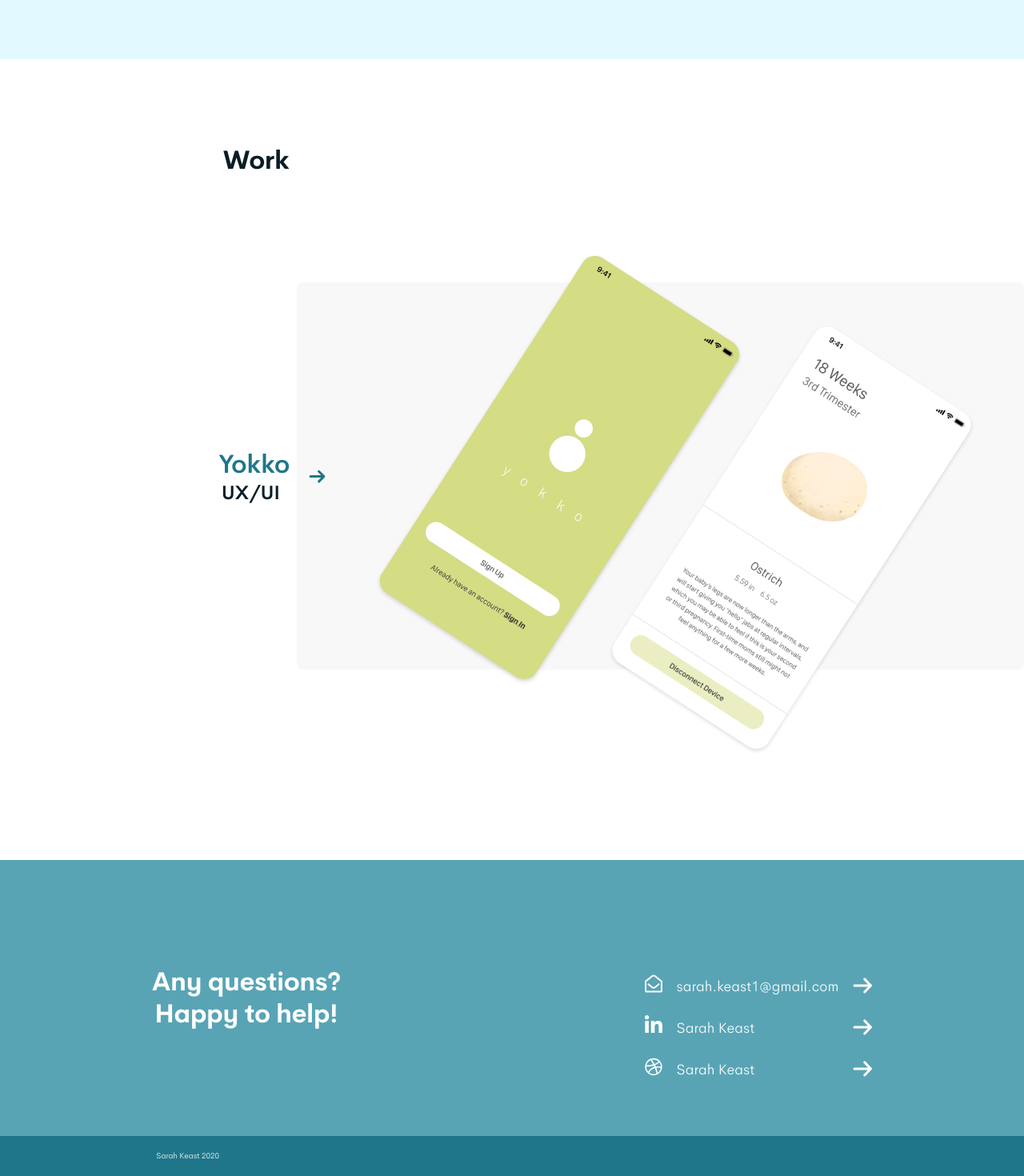
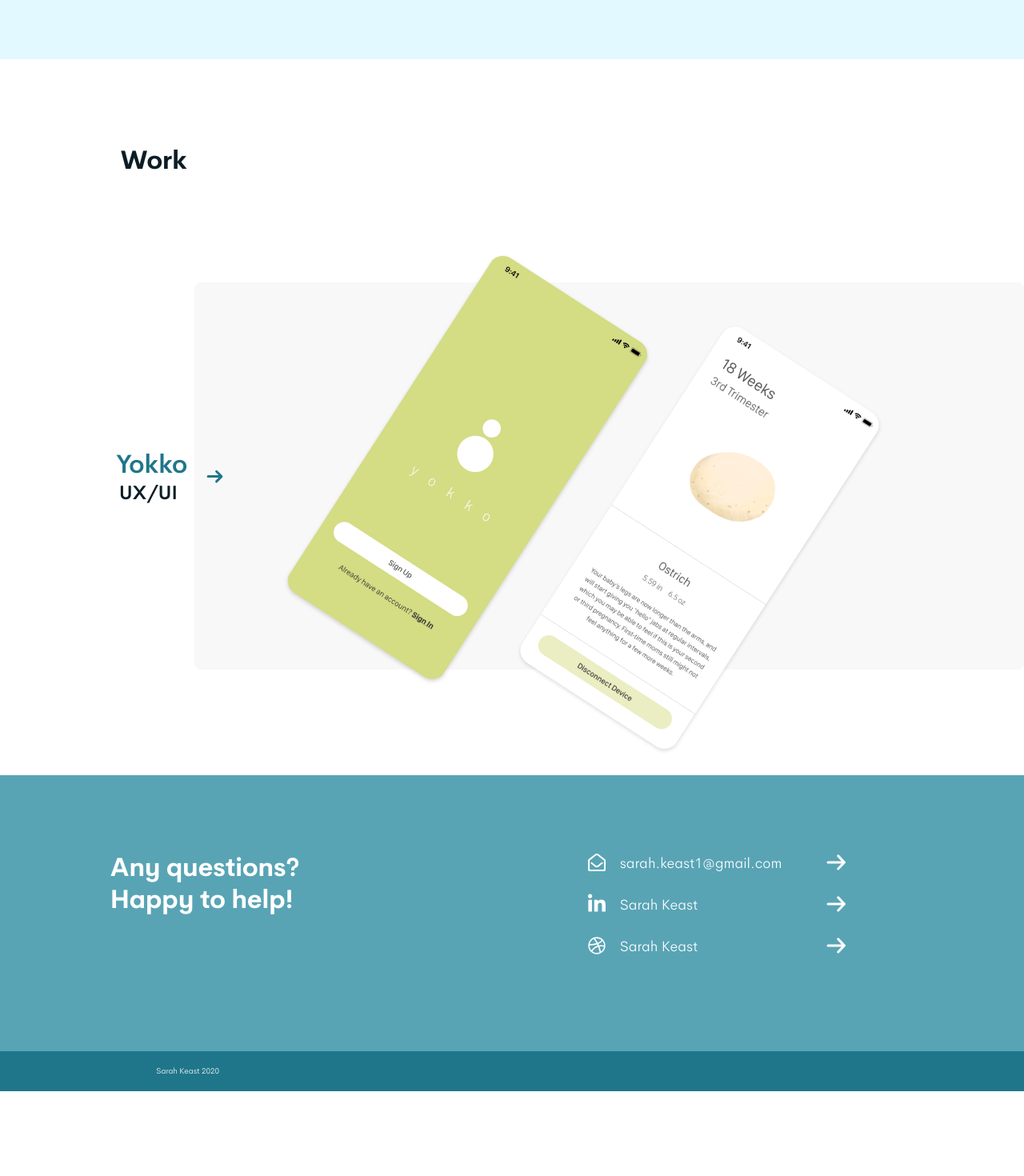
Before and after one commit to JoelChev/sarahhkeast_portfolio, a React (Create React App) app in the folder sarahhkeast_portfolio/: page / in a window 1280 px wide. Shown: the part 786-2256 px from the top of the page at 80% size. After the commit the page ends 2150 px from the top, so only its background shows below. Built offline with nearby package versions, Linux system fonts and the light colour scheme.

Commit message:
Fixed up the spacing on the questions/contact pieces on desktop

```diff
--- a/sarahhkeast_portfolio/src/pages/landing-page.jsx
+++ b/sarahhkeast_portfolio/src/pages/landing-page.jsx
@@ -88,8 +88,10 @@ class LandingPage extends Component {
                 </div>
                 <div className={`${landingPage}__question-contact-container`}>
                     <div className={`${landingPage}__question-container`}>
-                        <h3 className={`${landingPage}__question-text`}>Any questions?</h3>
-                        <h3 className={`${landingPage}__question-text`}>Happy to help!</h3>
+                        <div className={`${landingPage}__question-alignment-container`}>
+                            <h3 className={`${landingPage}__question-text`}>Any questions?</h3>
+                            <h3 className={`${landingPage}__question-text`}>Happy to help!</h3>
+                        </div>
                     </div>
                     <div className={`${landingPage}__contact-container`}>
                         <div className={`${landingPage}__contact-alignment-container`}>
--- a/sarahhkeast_portfolio/src/styles/components/contact-item.scss
+++ b/sarahhkeast_portfolio/src/styles/components/contact-item.scss
@@ -18,7 +18,6 @@
 
     &__image {
         margin-right: 18px;
-        margin-top: -5px;
     }
 
     &__text {
@@ -32,7 +31,7 @@
     &__arrow {
         display: flex;
         align-items: flex-end;
-        margin-left: 18px;
+        margin-left: 56px;
     }
 
 }
--- a/sarahhkeast_portfolio/src/styles/pages/about-page.scss
+++ b/sarahhkeast_portfolio/src/styles/pages/about-page.scss
@@ -95,6 +95,7 @@
     }
 
     &__contact-item {
+        display: flex;
         margin-bottom: 24px;
         text-decoration: none;
         &:hover, &:active {
@@ -131,6 +132,7 @@
     }
 
     &__resume-item {
+        display: flex;
         text-decoration: none;
         &:hover, &:active {
             text-decoration: underline;
--- a/sarahhkeast_portfolio/src/styles/pages/landing-page.scss
+++ b/sarahhkeast_portfolio/src/styles/pages/landing-page.scss
@@ -96,7 +96,7 @@
 
 
     &__project-list-container {
-        margin: 106px 0;
+        margin-top: 106px;
         @media (max-width: $breakpoint-tablet) {
             margin: 56px 0;
         }
@@ -112,16 +112,18 @@
 
     &__project-list-title {
         display: flex;
-        width: 50%;
+        width: 30%;
         align-items: center;
         justify-content: center;
         font-size: 32px;
         line-height: 41px;
         font-weight: 600;
-        @media (max-width: $breakpoint-tablet) {
+        @media (max-width: $breakpoint-desktop) {
             font-size: 24px;
             font-weight: 600;
             line-height: 30px;
+        }
+        @media (max-width: $breakpoint-tablet) {
             align-items: flex-start;
             justify-content: flex-start;
         }
@@ -227,7 +229,7 @@
         border-radius: 8px;
         height: 484px;
         position: relative;
-        width: 71%;
+        width: 81%;
         @media (max-width: $breakpoint-desktop) {
             height: 332px;
         }
@@ -278,14 +280,26 @@
 
     &__question-container {
         display: flex;
-        flex: 1 1 auto;
+        width: 40%;
         justify-items: flex-start;
         align-items: center;
         margin: auto 0;
         flex-direction: column;
+        margin-top: 96px;
         @media (max-width: $breakpoint-tablet) {
             padding-top: 56px;
+            margin-top: 0;
+            width: 100%;
+            align-items: flex-start;
+            justify-content: flex-start;
         }
+    }
+
+    &__question-alignment-container {
+        display: flex;
+        flex-direction: column;
+        align-items: flex-start;
+        justify-content: flex-start;
     }
 
     &__question-text {
@@ -299,11 +313,11 @@
 
     &__contact-container {
         display: flex;
-        flex: 1 1 auto;
+        width: 60%;
         align-items: center;
         margin: auto 0;
         flex-direction: column;
-        padding-top: 96px;
+        // padding-top: 96px;
         @media (max-width: $breakpoint-tablet) {
             padding-top: 24px;
             width: 100%;
```
